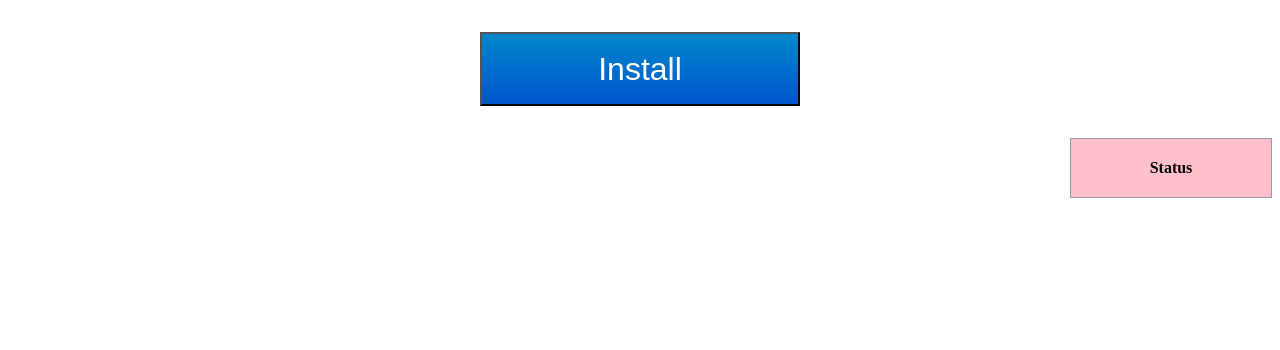
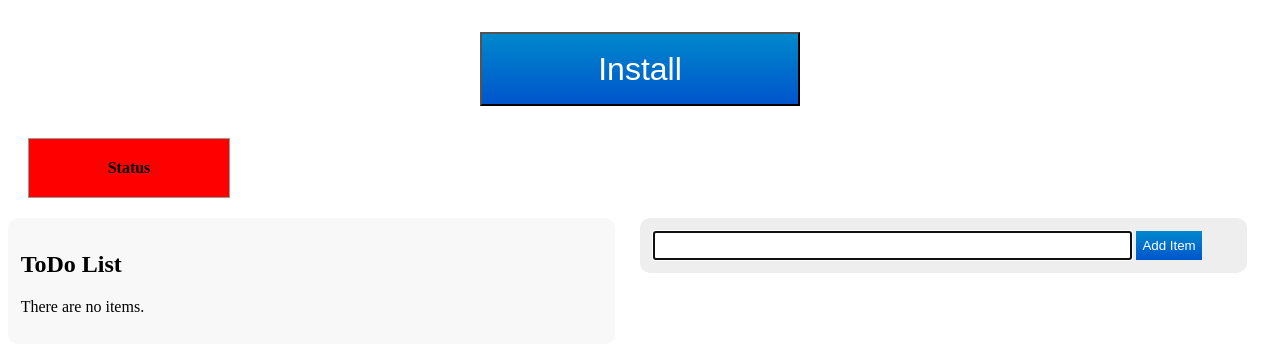
Before and after one commit to mozilla/firefoxos-quick-start, a website: page app/www/index.html in a window 1280 px wide. Drawn offline with Linux system fonts and the light colour scheme.

Commit message:
Progress

```diff
--- a/app/www/index.html
+++ b/app/www/index.html
@@ -22,40 +22,117 @@
 
     <script>
     (function() {
-      var indicator = document.getElementById("indicator");
-      navigator.connection.addEventListener("change", function() {
-        indicator.className = navigator.connection.bandwidth ? "online" : "offline";
-      });
+      if("connection" in navigator) {
+        var indicator = document.getElementById("indicator");
+        navigator.connection.addEventListener("change", function() {
+          indicator.className = navigator.connection.bandwidth ? "online" : "offline";
+        });
+      }
     })();
     </script>
     <style>
       #indicator {
-        float: right;
         width: 200px;
         padding: 20px 0;
         border: 1px solid #999;
         text-align: center;
         font-weight: bold;
+        margin: 20px;
       }
       #indicator.online {
-        background: lightgreen;
+        background: green;
       }
       #indicator.offline {
-        background: pink;
+        background: red;
       }
     </style>
 
+    <!-- Example: multiple columns when screen is enough, one column when too small -->
+    <div class="container">
+      <div id="items" class="items">
+        <h2>ToDo List</h2>
+        <p>There are no items.</p>
+        <ul id="item-list"></ul>
+      </div>
+      <div class="controls">
+        <form id="item-form">
+          <input id="item" value="" autofocus>
+          <button type="submit" class="add-button">Add Item</button>
+        </form>
+      </div>
+    </div>
 
+    <script>
+      (function() {
+        var form = document.getElementById("item-form"),
+            itemInput = document.getElementById("item"),
+            itemList = document.getElementById("item-list"),
+            itemContainer = document.getElementById("items");
 
+        form.addEventListener("submit", function(e) {
+          e.preventDefault();
 
+          if(itemInput.value) {
+            itemList.innerHTML += "<li>" + itemInput.value + "</li>";
+            itemContainer.classList.add("has-items");
+            form.reset();
+          }
+
+          return false;
+        });
+      })();
+    </script>
+
+    <style>
+      .items, .controls {
+        width: 46%;
+        float: left;
+        padding: 1%;
+        border-radius: 10px;
+      }
+      .items {
+        margin-right: 2%;
+        background: #f8f8f8;
+      }
+      .items ul {
+        display: none;
+      }
+      .items.has-items ul {
+        display: block;
+      }
+      .items.has-items p {
+        display: none;
+      }
+      .controls {
+        background: #eee;
+      }
+      .controls input {
+        width: 80%;
+        padding: 5px;
+      }
+      .add-button {
+        background: #0088cc; /* Old browsers */
+        background: -moz-linear-gradient(top,  #0088cc 0%, #0055cc 100%); /* FF3.6+ */
+        background: -webkit-gradient(linear, left top, left bottom, color-stop(0%,#0088cc), color-stop(100%,#0055cc)); /* Chrome,Safari4+ */
+        background: -webkit-linear-gradient(top,  #0088cc 0%,#0055cc 100%); /* Chrome10+,Safari5.1+ */
+        background: -o-linear-gradient(top,  #0088cc 0%,#0055cc 100%); /* Opera 11.10+ */
+        background: -ms-linear-gradient(top,  #0088cc 0%,#0055cc 100%); /* IE10+ */
+        background: linear-gradient(to bottom,  #0088cc 0%,#0055cc 100%); /* W3C */
+        filter: progid:DXImageTransform.Microsoft.gradient( startColorstr='#0088cc', endColorstr='#0055cc',GradientType=0 ); /* IE6-9 */
+
+        text-align: center;
+        display: inline-block;
+        padding: .5em;
+        color: white;
+        border: 0;
+      }
+    </style>
 
 
     <!-- Using require.js, a module system for javascript, include the
          js files. This loads "main.js", which in turn can load other
          files, all handled by require.js:
          http://requirejs.org/docs/api.html#jsfiles -->
-    <script type="text/javascript"
-            data-main="js/init.js"
-            src="js/lib/require.js"></script>
+    <script type="text/javascript" data-main="js/init.js" src="js/lib/require.js"></script>
   </body>
 </html>
```
